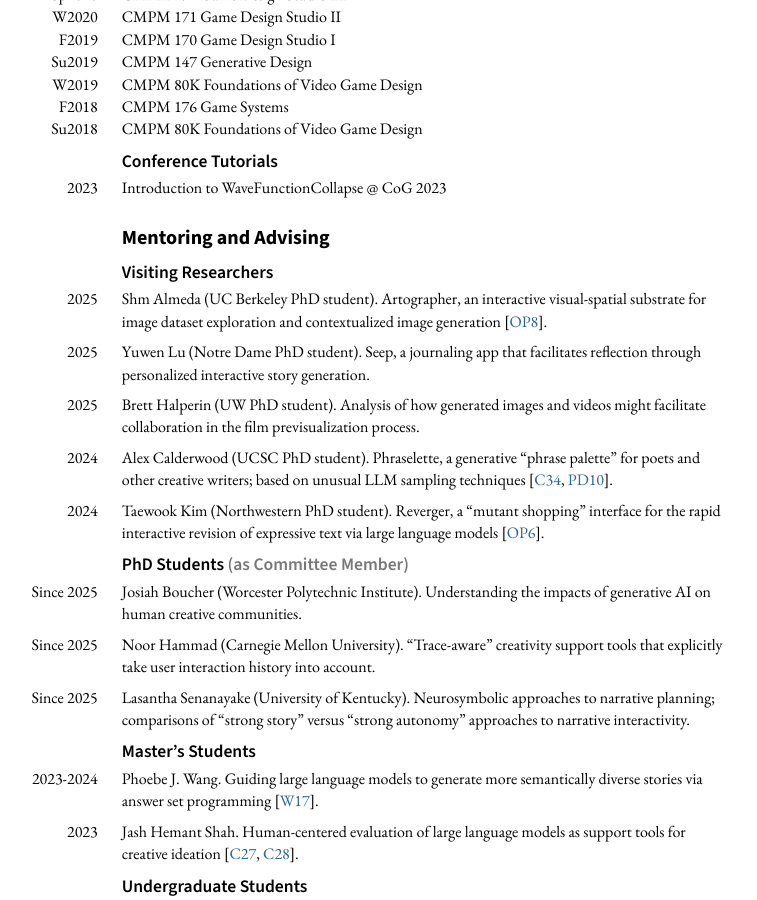
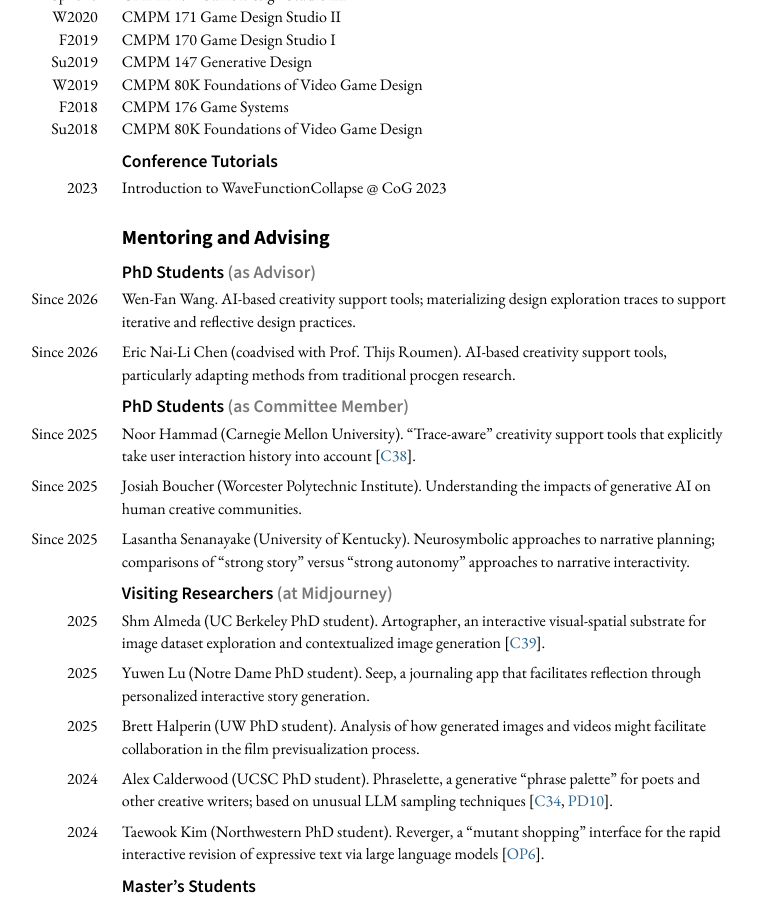
Before and after one commit to mkremins/mkremins.github.io, a Jekyll site: the page built from cv/index.html, in a window 1280 px wide and 900 px high, scrolled down 13061 px. Shown: the whole window, without its empty margins (261-1018 px from the left). Built offline with Jekyll 4.4.1, drawn with Linux system fonts in a browser that asks for light colours.

Commit message:
Update advisees

```diff
--- a/cv/index.html
+++ b/cv/index.html
@@ -398,10 +398,32 @@ layout: null
     </section>
     <section id="mentoring">
       <h2>Mentoring and Advising</h2>
-      <h3>Visiting Researchers</h3>
+      <h3>PhD Students <span class="header-note">(as Advisor)</span></h3>
+      <div class="dated-entry">
+        <div class="dated-date">Since 2026</div>
+        <div class="dated-content">Wen-Fan Wang. AI-based creativity support tools; materializing design exploration traces to support iterative and reflective design practices.</div>
+      </div>
+      <div class="dated-entry">
+        <div class="dated-date">Since 2026</div>
+        <div class="dated-content">Eric Nai-Li Chen (coadvised with Prof. Thijs Roumen). AI-based creativity support tools, particularly adapting methods from traditional procgen research.</div>
+      </div>
+      <h3>PhD Students <span class="header-note">(as Committee Member)</span></h3>
+      <div class="dated-entry">
+        <div class="dated-date">Since 2025</div>
+        <div class="dated-content">Noor Hammad (Carnegie Mellon University). “Trace-aware” creativity support tools that explicitly take user interaction history into account [<a href="#C38">C38</a>].</div>
+      </div>
+      <div class="dated-entry">
+        <div class="dated-date">Since 2025</div>
+        <div class="dated-content">Josiah Boucher (Worcester Polytechnic Institute). Understanding the impacts of generative AI on human creative communities.</div>
+      </div>
+      <div class="dated-entry">
+        <div class="dated-date">Since 2025</div>
+        <div class="dated-content">Lasantha Senanayake (University of Kentucky). Neurosymbolic approaches to narrative planning; comparisons of “strong story” versus “strong autonomy” approaches to narrative interactivity.</div>
+      </div>
+      <h3>Visiting Researchers <span class="header-note">(at Midjourney)</span></h3>
       <div class="dated-entry">
         <div class="dated-date">2025</div>
-        <div class="dated-content">Shm Almeda (UC Berkeley PhD student). Artographer, an interactive visual-spatial substrate for image dataset exploration and contextualized image generation [<a href="#OP8">OP8</a>].</div>
+        <div class="dated-content">Shm Almeda (UC Berkeley PhD student). Artographer, an interactive visual-spatial substrate for image dataset exploration and contextualized image generation [<a href="#C39">C39</a>].</div>
       </div>
       <div class="dated-entry">
         <div class="dated-date">2025</div>
@@ -418,19 +440,6 @@ layout: null
       <div class="dated-entry">
         <div class="dated-date">2024</div>
         <div class="dated-content">Taewook Kim (Northwestern PhD student). Reverger, a “mutant shopping” interface for the rapid interactive revision of expressive text via large language models [<a href="#OP6">OP6</a>].</div>
-      </div>
-      <h3>PhD Students <span class="header-note">(as Committee Member)</span></h3>
-      <div class="dated-entry">
-        <div class="dated-date">Since 2025</div>
-        <div class="dated-content">Josiah Boucher (Worcester Polytechnic Institute). Understanding the impacts of generative AI on human creative communities.</div>
-      </div>
-      <div class="dated-entry">
-        <div class="dated-date">Since 2025</div>
-        <div class="dated-content">Noor Hammad (Carnegie Mellon University). “Trace-aware” creativity support tools that explicitly take user interaction history into account.</div>
-      </div>
-      <div class="dated-entry">
-        <div class="dated-date">Since 2025</div>
-        <div class="dated-content">Lasantha Senanayake (University of Kentucky). Neurosymbolic approaches to narrative planning; comparisons of “strong story” versus “strong autonomy” approaches to narrative interactivity.</div>
       </div>
       <h3>Master’s Students</h3>
       <div class="dated-entry">
```
